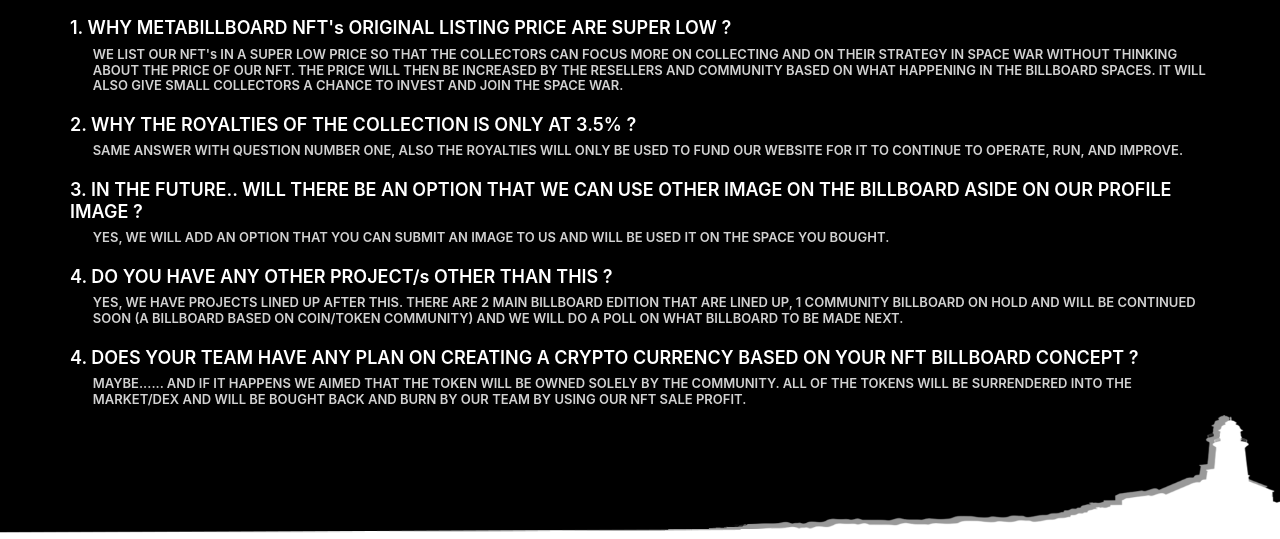
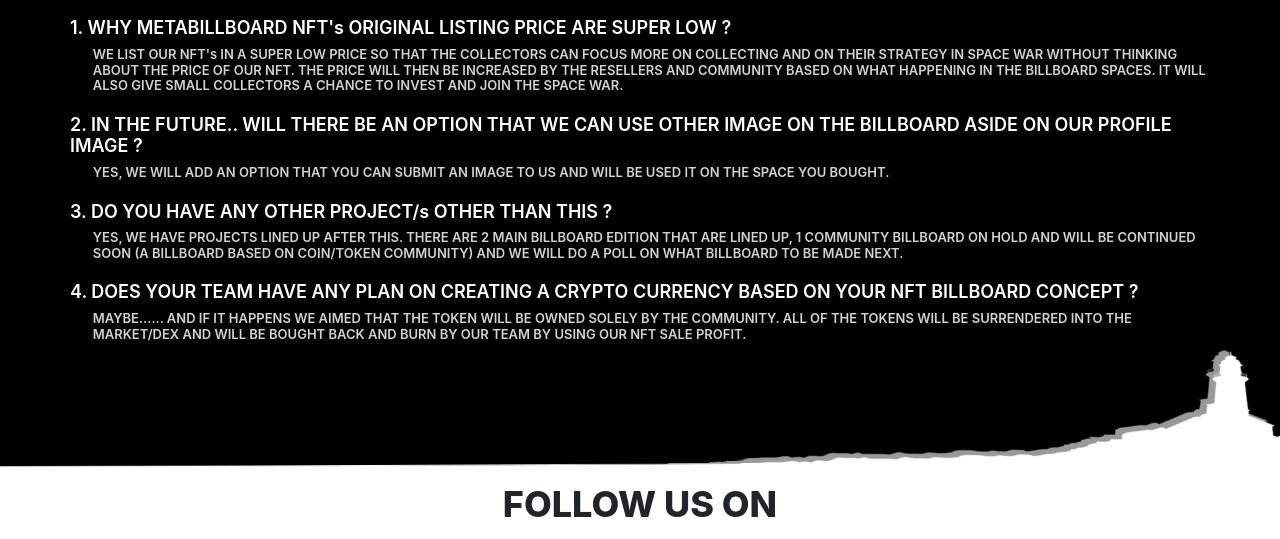
Before and after one commit to communitytrusttoken/metapixelbillboard, a plain HTML site: page index.html in a window 1280 px wide. Shown: the part 3037-3576 px from the top of the page. Drawn offline with nearby package versions, Linux system fonts and the light colour scheme.

Commit message:
Update index.html

```diff
--- a/index.html
+++ b/index.html
@@ -192,11 +192,9 @@ SPACE WAR BY OWNING METABILLBOARD - PIXEL EDITION CHARACTERS</h4>
   <h4 class="askedquestion">1. WHY METABILLBOARD NFT's ORIGINAL LISTING PRICE ARE SUPER LOW ? </h4>
   <h4 class="askedanswer">WE LIST OUR NFT's IN A SUPER LOW PRICE SO THAT THE COLLECTORS CAN FOCUS MORE ON COLLECTING AND ON THEIR STRATEGY IN SPACE WAR WITHOUT THINKING ABOUT THE PRICE OF OUR NFT.
     THE PRICE WILL THEN BE INCREASED BY THE RESELLERS AND COMMUNITY BASED ON WHAT HAPPENING IN THE BILLBOARD SPACES. IT WILL ALSO GIVE SMALL COLLECTORS A CHANCE TO INVEST AND JOIN THE SPACE WAR.</h4>
-  <h4 class="askedquestion">2. WHY THE ROYALTIES OF THE COLLECTION IS ONLY AT 3.5% ? </h4>
-  <h4 class="askedanswer">SAME ANSWER WITH QUESTION NUMBER ONE, ALSO THE ROYALTIES WILL ONLY BE USED TO FUND OUR WEBSITE FOR IT TO CONTINUE TO OPERATE, RUN, AND IMPROVE.</h4>
-  <h4 class="askedquestion">3. IN THE FUTURE.. WILL THERE BE AN OPTION THAT WE CAN USE OTHER IMAGE ON THE BILLBOARD ASIDE ON OUR PROFILE IMAGE ? </h4>
+  <h4 class="askedquestion">2. IN THE FUTURE.. WILL THERE BE AN OPTION THAT WE CAN USE OTHER IMAGE ON THE BILLBOARD ASIDE ON OUR PROFILE IMAGE ? </h4>
   <h4 class="askedanswer">YES, WE WILL ADD AN OPTION THAT YOU CAN SUBMIT AN IMAGE TO US AND WILL BE USED IT ON THE SPACE YOU BOUGHT.</h4>
-  <h4 class="askedquestion">4. DO YOU HAVE ANY OTHER PROJECT/s OTHER THAN THIS ? </h4>
+  <h4 class="askedquestion">3. DO YOU HAVE ANY OTHER PROJECT/s OTHER THAN THIS ? </h4>
   <h4 class="askedanswer">YES, WE HAVE PROJECTS LINED UP AFTER THIS. THERE ARE 2 MAIN BILLBOARD EDITION THAT ARE LINED UP, 1 COMMUNITY BILLBOARD ON HOLD AND WILL BE CONTINUED SOON
     (A BILLBOARD BASED ON COIN/TOKEN COMMUNITY) AND WE WILL DO A POLL ON WHAT BILLBOARD TO BE MADE NEXT.</h4>
   <h4 class="askedquestion">4. DOES YOUR TEAM HAVE ANY PLAN ON CREATING A CRYPTO CURRENCY BASED ON YOUR NFT BILLBOARD CONCEPT ? </h4>
```
